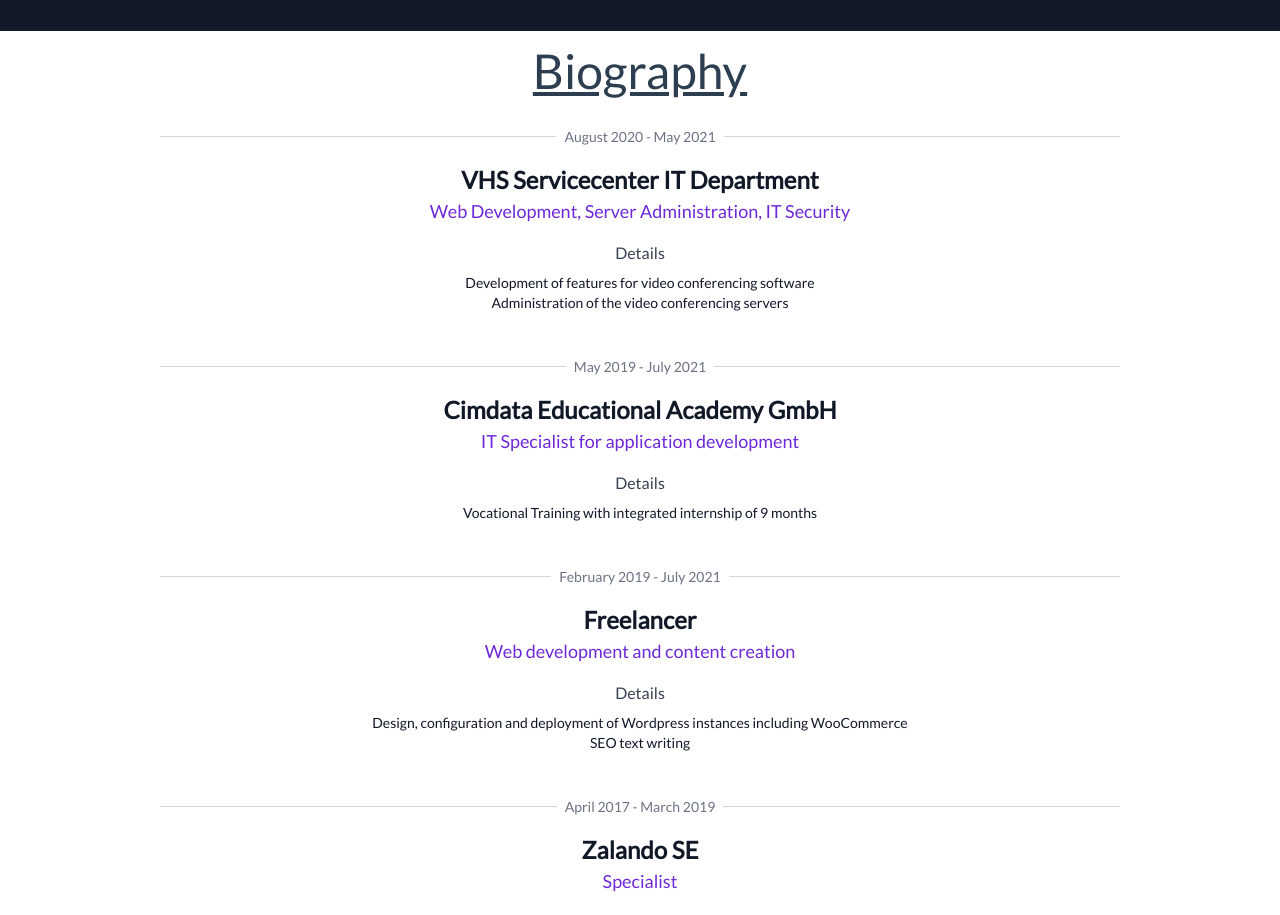
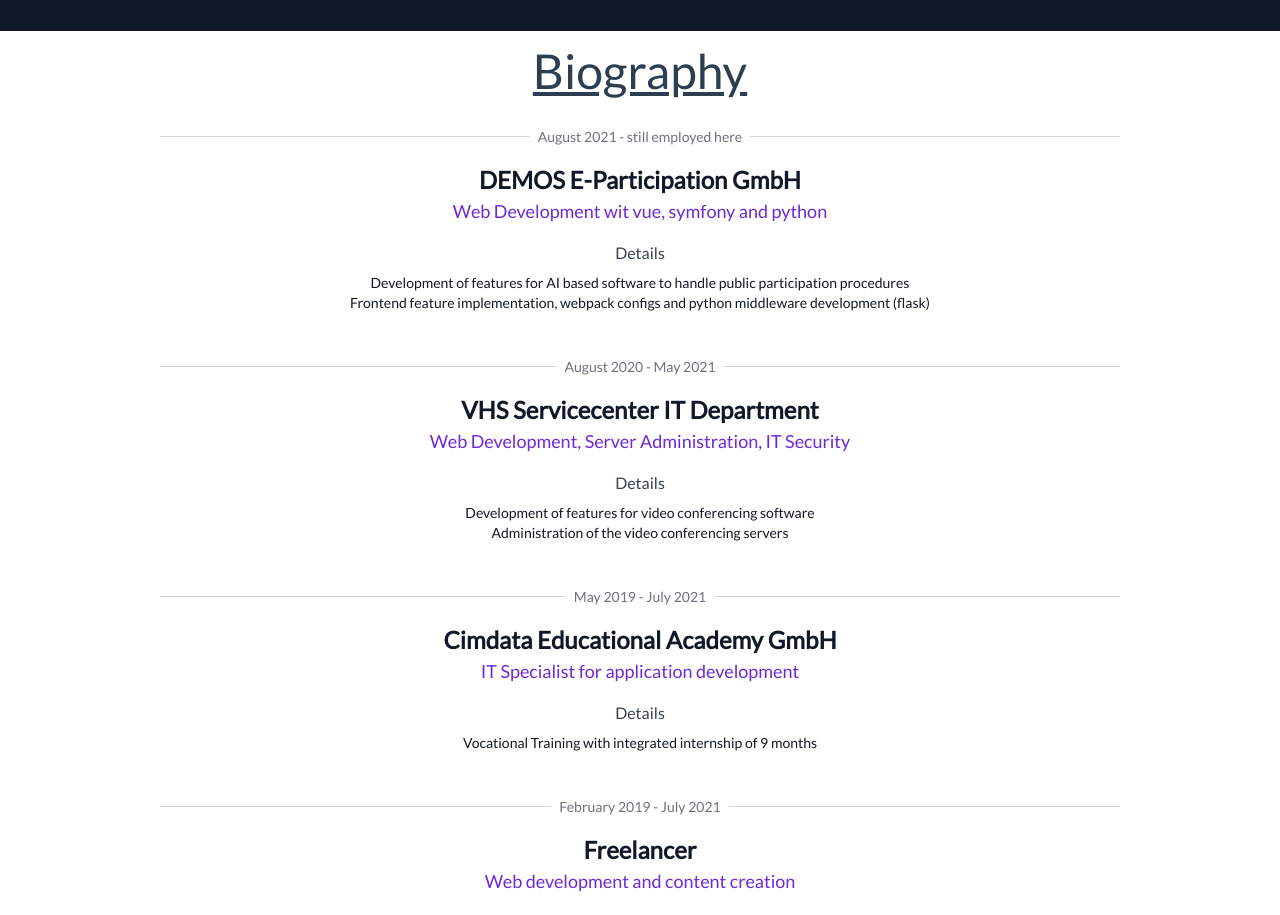
Before and after one commit to VelimirMueller/VueJS-Portfolio-App, a Vue app: page / in a window 1280 px wide. Shown: the part 3880-4795 px from the top of the page. Built offline with nearby package versions, Linux system fonts and the light colour scheme; a web font is replaced by a local one.

Commit message:
Update cvdata.js
update cv to be up-2-date - just in case =)
However this project is not mainted actively anymore, just here and there  minor adjustments.

```diff
--- a/src/component_data/cvdata.js
+++ b/src/component_data/cvdata.js
@@ -5,6 +5,19 @@
 		careerStations: [
 			{
 				id: 1,
+				title: 'DEMOS E-Participation GmbH',
+				type: 'employment - Frontend Engineer',
+				activitiesOverview: 'Web Development wit vue, symfony and python ',
+				activitiesDetails:
+					[
+						'Development of features for AI based software to handle public participation procedures',
+						'Frontend feature implementation, webpack configs and python middleware development (flask)',
+					],
+				startDate: 'August 2021',
+				endDate: 'still employed here',
+			},
+			{
+				id: 2,
 				title: 'VHS Servicecenter IT Department',
 				type: 'Internship',
 				activitiesOverview: 'Web Development, Server Administration, IT Security ',
@@ -17,7 +30,7 @@
 				endDate: 'May 2021',
 			},
 			{
-				id: 2,
+				id: 3,
 				title: 'Cimdata Educational Academy GmbH',
 				type: 'Vocational training',
 				activitiesOverview: 'IT Specialist for application development',
@@ -29,7 +42,7 @@
 				endDate: 'July 2021',
 			},
 			{
-				id: 3,
+				id: 4,
 				title: 'Freelancer',
 				type: 'self-employed',
 				activitiesOverview: 'Web development and content creation ',
@@ -42,7 +55,7 @@
 				endDate: 'July 2021',
 			},
 			{
-				id: 4,
+				id: 5,
 				title: 'Zalando SE',
 				type: 'employment',
 				activitiesOverview: 'Specialist',
@@ -56,7 +69,7 @@
 				endDate: 'March 2019',
 			},
 			{
-				id: 5,
+				id: 6,
 				title: 'TZB GmbH',
 				type: 'employment',
 				activitiesOverview: 'Specialist',
@@ -68,7 +81,7 @@
 				endDate: 'March 2017',
 			},
 			{
-				id: 6,
+				id: 7,
 				title: 'WeTeK and Reinhold Burger School Berlin',
 				type: 'employment',
 				activitiesOverview: 'Media education for young people',
```
